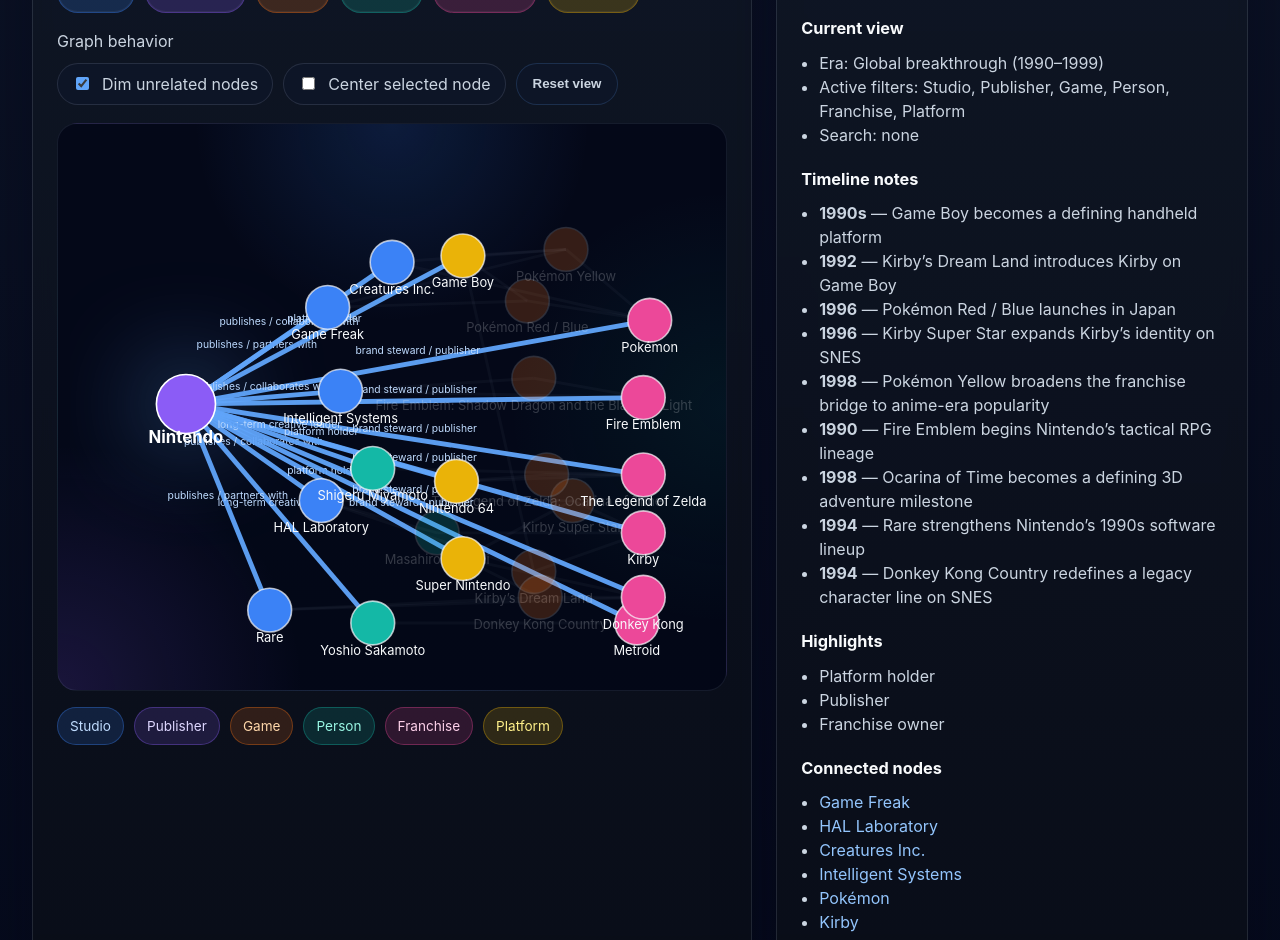
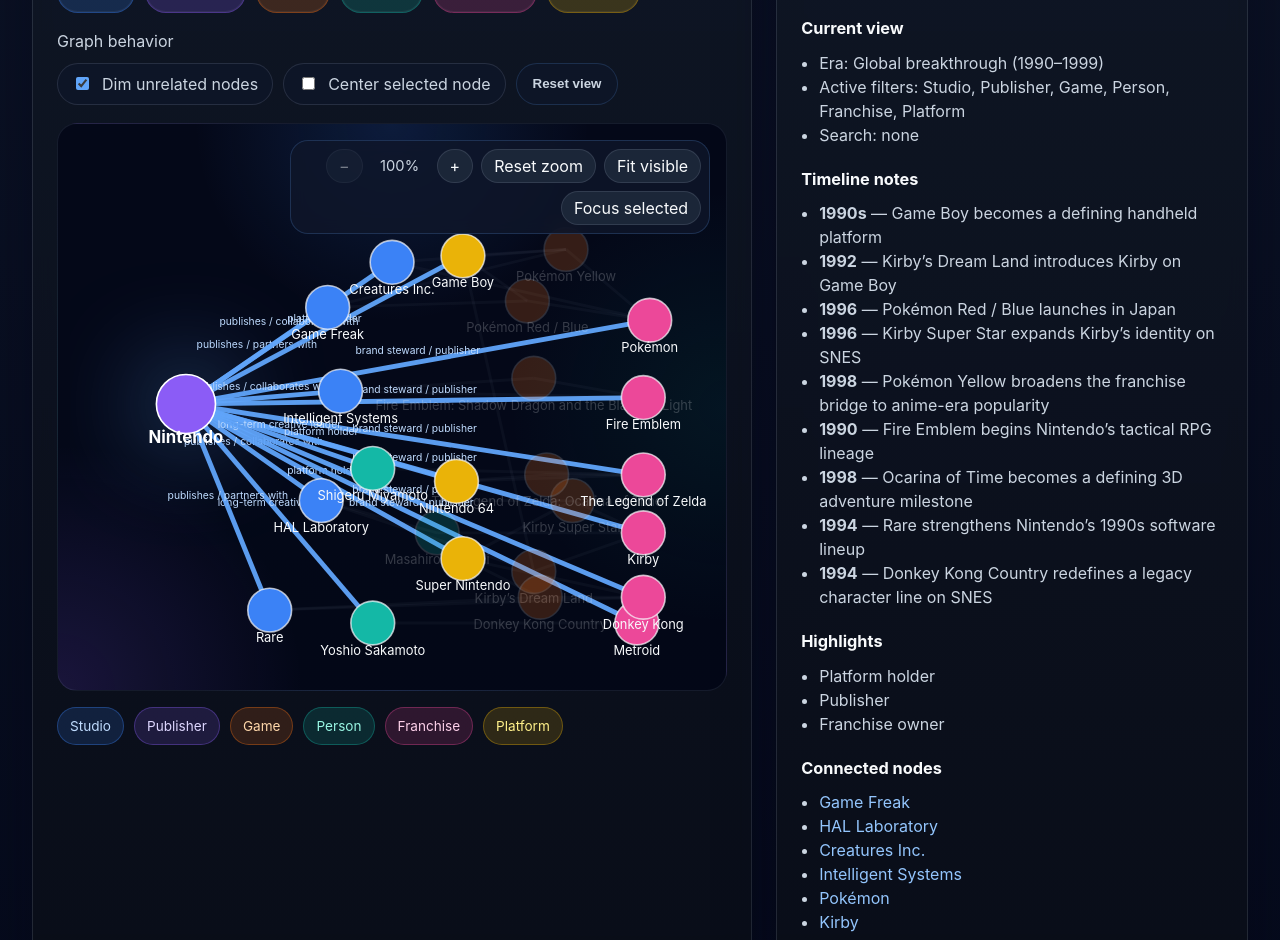
Before and after one commit to gusicclaw-bot/game-progression, a React (Vite) app: page / in a window 1280 px wide. Shown: the part 2440-3380 px from the top of the page. Built offline with nearby package versions, Linux system fonts and the light colour scheme.

Commit message:
Add graph pan and fit controls

```diff
--- a/src/App.css
+++ b/src/App.css
@@ -305,16 +305,23 @@
   border: 1px solid rgba(148, 163, 184, 0.12);
 }
 
+.graph-stage.dragging {
+  cursor: grabbing;
+}
+
 .graph-zoom-controls {
   position: absolute;
   top: 16px;
   right: 16px;
   z-index: 1;
-  display: inline-flex;
+  display: flex;
+  flex-wrap: wrap;
+  justify-content: flex-end;
   align-items: center;
   gap: 8px;
+  max-width: min(100%, 420px);
   padding: 8px;
-  border-radius: 999px;
+  border-radius: 18px;
   background: rgba(15, 23, 42, 0.82);
   border: 1px solid rgba(96, 165, 250, 0.2);
   backdrop-filter: blur(8px);
@@ -358,6 +365,9 @@
   width: 100%;
   height: 100%;
   min-height: 536px;
+  touch-action: none;
+  user-select: none;
+  cursor: grab;
 }
 
 .edge {
--- a/src/components/GraphMap.tsx
+++ b/src/components/GraphMap.tsx
@@ -1,4 +1,4 @@
-import { useState } from 'react'
+import { useEffect, useMemo, useRef, useState, type MouseEvent, type TouchEvent, type WheelEvent } from 'react'
 import type { EdgeRecord, GraphControls, NodeRecord } from '../types/gameData'
 
 type GraphMapProps = {
@@ -11,6 +11,22 @@
   resetToken: number
   onSelect: (id: string) => void
 }
+
+type ViewBoxRect = {
+  x: number
+  y: number
+  width: number
+  height: number
+}
+
+type PanOffset = {
+  x: number
+  y: number
+}
+
+const ROOT_VIEW: ViewBoxRect = { x: 0, y: 0, width: 100, height: 60 }
+const CENTERED_VIEW_SIZE = { width: 56, height: 42 }
+const FOCUS_VIEW_SIZE = { width: 40, height: 30 }
 
 function nodeRadius(node: NodeRecord, isSelected: boolean): number {
   const importance = node.importance ?? 5
@@ -31,6 +47,38 @@
   return importance >= 7
 }
 
+function clampZoom(value: number): number {
+  return Math.min(4, Math.max(1, Number(value.toFixed(2))))
+}
+
+function getCenteredView(node: NodeRecord, width: number, height: number): ViewBoxRect {
+  return {
+    x: node.x - width / 2,
+    y: node.y - height / 2,
+    width,
+    height,
+  }
+}
+
+function getFitView(nodes: NodeRecord[]): ViewBoxRect {
+  if (nodes.length === 0) return ROOT_VIEW
+
+  const minX = Math.min(...nodes.map((node) => node.x))
+  const maxX = Math.max(...nodes.map((node) => node.x))
+  const minY = Math.min(...nodes.map((node) => node.y))
+  const maxY = Math.max(...nodes.map((node) => node.y))
+
+  const paddingX = 8
+  const paddingY = 6
+
+  return {
+    x: minX - paddingX,
+    y: minY - paddingY,
+    width: Math.max(maxX - minX + paddingX * 2, 20),
+    height: Math.max(maxY - minY + paddingY * 2, 16),
+  }
+}
+
 export function GraphMap({
   nodes,
   edges,
@@ -38,19 +86,222 @@
   connectedNodeIds,
   visibleNodeIds,
   controls,
+  resetToken,
   onSelect,
 }: GraphMapProps) {
   const [hoveredId, setHoveredId] = useState<string | null>(null)
+  const [zoomLevel, setZoomLevel] = useState(1)
+  const [panOffset, setPanOffset] = useState<PanOffset>({ x: 0, y: 0 })
+  const [viewMode, setViewMode] = useState<'default' | 'fit' | 'focus'>('default')
+  const [isDragging, setIsDragging] = useState(false)
+
+  const dragStateRef = useRef<{ x: number; y: number; panX: number; panY: number } | null>(null)
+  const pinchStateRef = useRef<{ distance: number; zoom: number } | null>(null)
+
   const selectedNode = nodes.find((node) => node.id === selectedId)
-  const visibleCount = nodes.filter((node) => visibleNodeIds.has(node.id)).length
-  const viewBox =
-    selectedNode && controls.centerSelected
-      ? `${selectedNode.x - 28} ${selectedNode.y - 21} 56 42`
-      : '0 0 100 60'
+  const visibleNodes = useMemo(
+    () => nodes.filter((node) => visibleNodeIds.has(node.id)),
+    [nodes, visibleNodeIds],
+  )
+  const visibleCount = visibleNodes.length
+
+  useEffect(() => {
+    setZoomLevel(1)
+    setPanOffset({ x: 0, y: 0 })
+    setViewMode('default')
+  }, [resetToken])
+
+  const baseView = useMemo(() => {
+    if (viewMode === 'fit') return getFitView(visibleNodes)
+    if (viewMode === 'focus' && selectedNode) {
+      return getCenteredView(selectedNode, FOCUS_VIEW_SIZE.width, FOCUS_VIEW_SIZE.height)
+    }
+    if (selectedNode && controls.centerSelected) {
+      return getCenteredView(selectedNode, CENTERED_VIEW_SIZE.width, CENTERED_VIEW_SIZE.height)
+    }
+    return ROOT_VIEW
+  }, [controls.centerSelected, selectedNode, viewMode, visibleNodes])
+
+  const zoomWidth = baseView.width / zoomLevel
+  const zoomHeight = baseView.height / zoomLevel
+  const viewCenterX = baseView.x + baseView.width / 2 + panOffset.x
+  const viewCenterY = baseView.y + baseView.height / 2 + panOffset.y
+  const viewBox = `${viewCenterX - zoomWidth / 2} ${viewCenterY - zoomHeight / 2} ${zoomWidth} ${zoomHeight}`
+
+  const adjustZoom = (delta: number) => {
+    setZoomLevel((current) => clampZoom(current + delta))
+  }
+
+  const resetZoom = () => {
+    setZoomLevel(1)
+    setPanOffset({ x: 0, y: 0 })
+    setViewMode('default')
+  }
+
+  const fitVisibleNodes = () => {
+    setViewMode('fit')
+    setPanOffset({ x: 0, y: 0 })
+    setZoomLevel(1)
+  }
+
+  const focusSelectedNode = () => {
+    if (!selectedNode) return
+    setViewMode('focus')
+    setPanOffset({ x: 0, y: 0 })
+    setZoomLevel(1)
+  }
+
+  const handleWheel = (event: WheelEvent<SVGSVGElement>) => {
+    event.preventDefault()
+    setViewMode('default')
+    adjustZoom(event.deltaY > 0 ? -0.2 : 0.2)
+  }
+
+  const beginDrag = (clientX: number, clientY: number) => {
+    dragStateRef.current = {
+      x: clientX,
+      y: clientY,
+      panX: panOffset.x,
+      panY: panOffset.y,
+    }
+    setIsDragging(true)
+  }
+
+  const updateDrag = (clientX: number, clientY: number, widthPx: number, heightPx: number) => {
+    const dragState = dragStateRef.current
+    if (!dragState || widthPx === 0 || heightPx === 0) return
+
+    const dx = ((clientX - dragState.x) / widthPx) * zoomWidth
+    const dy = ((clientY - dragState.y) / heightPx) * zoomHeight
+
+    setPanOffset({
+      x: dragState.panX - dx,
+      y: dragState.panY - dy,
+    })
+  }
+
+  const endDrag = () => {
+    dragStateRef.current = null
+    setIsDragging(false)
+  }
+
+  const handleMouseDown = (event: MouseEvent<SVGSVGElement>) => {
+    if (event.button !== 0) return
+    beginDrag(event.clientX, event.clientY)
+  }
+
+  const handleMouseMove = (event: MouseEvent<SVGSVGElement>) => {
+    if (!dragStateRef.current) return
+    const rect = event.currentTarget.getBoundingClientRect()
+    updateDrag(event.clientX, event.clientY, rect.width, rect.height)
+  }
+
+  const handleTouchStart = (event: TouchEvent<SVGSVGElement>) => {
+    if (event.touches.length === 1) {
+      const touch = event.touches[0]
+      beginDrag(touch.clientX, touch.clientY)
+      pinchStateRef.current = null
+      return
+    }
+
+    if (event.touches.length === 2) {
+      const [firstTouch, secondTouch] = Array.from(event.touches)
+      const distance = Math.hypot(
+        secondTouch.clientX - firstTouch.clientX,
+        secondTouch.clientY - firstTouch.clientY,
+      )
+      pinchStateRef.current = { distance, zoom: zoomLevel }
+      dragStateRef.current = null
+      setIsDragging(false)
+    }
+  }
+
+  const handleTouchMove = (event: TouchEvent<SVGSVGElement>) => {
+    if (event.touches.length === 1 && dragStateRef.current) {
+      event.preventDefault()
+      const touch = event.touches[0]
+      const rect = event.currentTarget.getBoundingClientRect()
+      updateDrag(touch.clientX, touch.clientY, rect.width, rect.height)
+      return
+    }
+
+    if (event.touches.length === 2 && pinchStateRef.current) {
+      event.preventDefault()
+      const [firstTouch, secondTouch] = Array.from(event.touches)
+      const distance = Math.hypot(
+        secondTouch.clientX - firstTouch.clientX,
+        secondTouch.clientY - firstTouch.clientY,
+      )
+      const zoomRatio = distance / pinchStateRef.current.distance
+      setViewMode('default')
+      setZoomLevel(clampZoom(pinchStateRef.current.zoom * zoomRatio))
+    }
+  }
+
+  const handleTouchEnd = () => {
+    if (pinchStateRef.current) {
+      pinchStateRef.current = null
+    }
+    if (dragStateRef.current) {
+      endDrag()
+    }
+  }
 
   return (
-    <div className="graph-stage">
-      <svg viewBox={viewBox} className="graph-svg" aria-label="Game industry relationship map">
+    <div className={`graph-stage ${isDragging ? 'dragging' : ''}`}>
+      <div className="graph-zoom-controls" aria-label="Graph zoom controls">
+        <button
+          type="button"
+          className="graph-zoom-button"
+          onClick={() => {
+            setViewMode('default')
+            adjustZoom(-0.2)
+          }}
+          disabled={zoomLevel <= 1}
+        >
+          −
+        </button>
+        <span className="graph-zoom-readout">{Math.round(zoomLevel * 100)}%</span>
+        <button
+          type="button"
+          className="graph-zoom-button"
+          onClick={() => {
+            setViewMode('default')
+            adjustZoom(0.2)
+          }}
+          disabled={zoomLevel >= 4}
+        >
+          +
+        </button>
+        <button type="button" className="graph-zoom-button reset" onClick={resetZoom}>
+          Reset zoom
+        </button>
+        <button type="button" className="graph-zoom-button reset" onClick={fitVisibleNodes}>
+          Fit visible
+        </button>
+        <button
+          type="button"
+          className="graph-zoom-button reset"
+          onClick={focusSelectedNode}
+          disabled={!selectedNode}
+        >
+          Focus selected
+        </button>
+      </div>
+
+      <svg
+        viewBox={viewBox}
+        className="graph-svg"
+        aria-label="Game industry relationship map"
+        onWheel={handleWheel}
+        onMouseDown={handleMouseDown}
+        onMouseMove={handleMouseMove}
+        onMouseUp={endDrag}
+        onMouseLeave={endDrag}
+        onTouchStart={handleTouchStart}
+        onTouchMove={handleTouchMove}
+        onTouchEnd={handleTouchEnd}
+      >
         {edges.map((edge) => {
           const from = nodes.find((node) => node.id === edge.from)
           const to = nodes.find((node) => node.id === edge.to)
@@ -110,7 +361,7 @@
                 r={r}
                 className={`node ${node.kind} ${isSelected ? 'selected' : ''} ${isConnected ? 'connected' : ''} ${isDimmed ? 'dimmed' : ''} ${isHovered ? 'hovered' : ''}`}
                 onClick={() => onSelect(node.id)}
-                style={{ cursor: 'pointer' }}
+                style={{ cursor: isDragging ? 'grabbing' : 'pointer' }}
               />
               {showLabel ? (
                 <text
```
